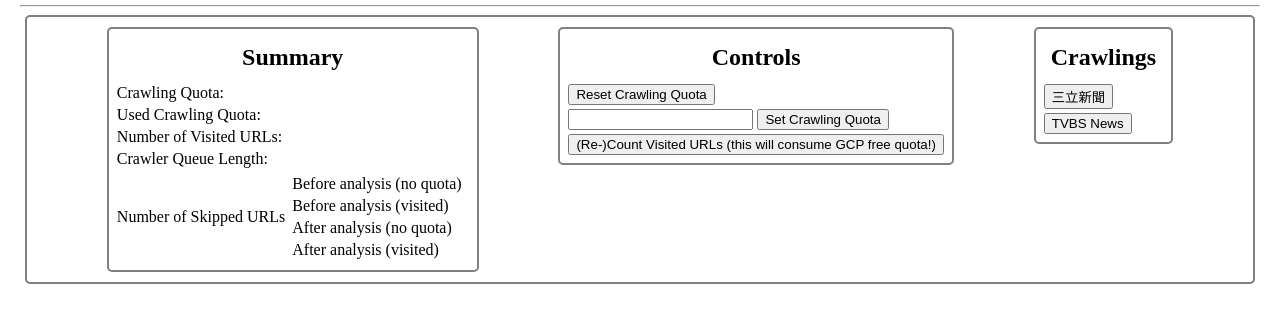
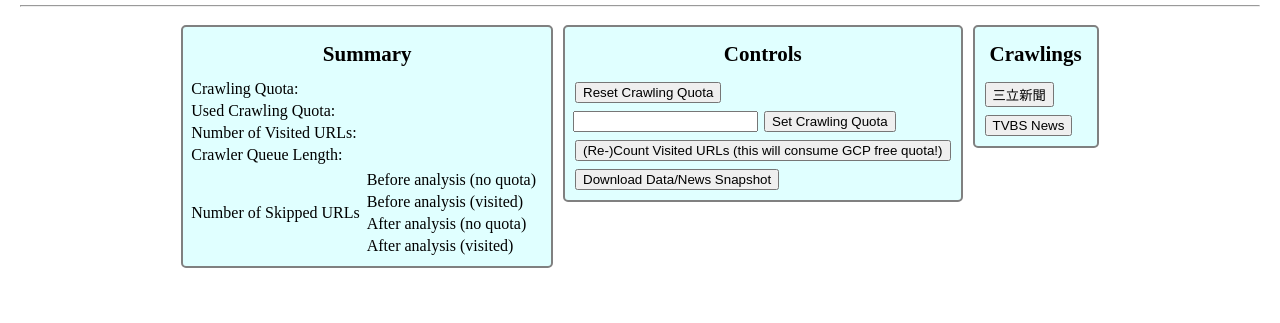
Before and after one commit to wfchiang/tw-news-spiderman, a website: page public/index.html in a window 1280 px wide. Shown: the part 75-398 px from the top of the page. Drawn offline with nearby package versions, Linux system fonts and the light colour scheme; no server answers.

Commit message:
allow downloading snapshots of Firestore collection web_news

```diff
--- a/public/index.css
+++ b/public/index.css
@@ -20,11 +20,22 @@ div {
     padding: 5px;
     border: 2px solid gray;
     border-radius: 5px;
+    font-size: 16;
 }
 
 .divMain {
     display: flex;
     flex-direction: row;
     align-items: flex-start;
-    justify-content: space-evenly;
+    justify-content: center;
+    border: 0;
 }
+
+.divModule {
+    background-color: lightcyan;
+    font-size: 14;
+}
+
+button {
+    margin: 2px;
+}
--- a/public/index.html
+++ b/public/index.html
@@ -41,6 +41,26 @@
                 fetch('/crawl?url=' + encodeURI(url)).then(res => {});
             };
 
+            let downloadSnapshot = function () {
+                fetch("/snapshotFirestoreCollection")
+                    .then((res) => {
+                        if (res.ok) {
+                            return res.blob();
+                        }
+                        else {
+                            alert('Downloading failed...');
+                            throw new Error('Downloading failed...');
+                        }
+                    })
+                    .then((data) => {
+                        console.info(data);
+                        let tmpA = document.createElement("a");
+                        tmpA.href = window.URL.createObjectURL(data);
+                        tmpA.download = "tw-news-snapshot.json";
+                        tmpA.click();
+                    });
+            };
+
             // Things to do when the page is loaded
             $(document).ready(function () {
                 updateSummary();
@@ -61,7 +81,7 @@
         <hr/>
 
         <div id="divMain" class="divMain">
-            <div id="divSummary">
+            <div id="divSummary" class="divModule">
                 <h2>Summary</h2>
                 <table id="tableSummary">
                     <tr>
@@ -106,7 +126,7 @@
                 </table>
             </div>
 
-            <div id="divControls">
+            <div id="divControls" class="divModule">
                 <h2>Controls</h2>
                 <table id="tableControls">
                     <tr>
@@ -125,10 +145,15 @@
                             <button id="buttonCountVisitedUrls" onclick="countVisitedUrls();">(Re-)Count Visited URLs (this will consume GCP free quota!)</button>
                         </td>
                     </tr>
+                    <tr>
+                        <td>
+                            <button id="downloadSnapshot" onclick="downloadSnapshot();">Download Data/News Snapshot</button>
+                        </td>
+                    </tr>
                 </table>
             </div>
 
-            <div id="divCrawlings">
+            <div id="divCrawlings" class="divModule">
                 <h2>Crawlings</h2>
                 <table id="tableCrawlings">
                     <tr>
```
Also changed, not shown: server.js (+34 -3 lines).
